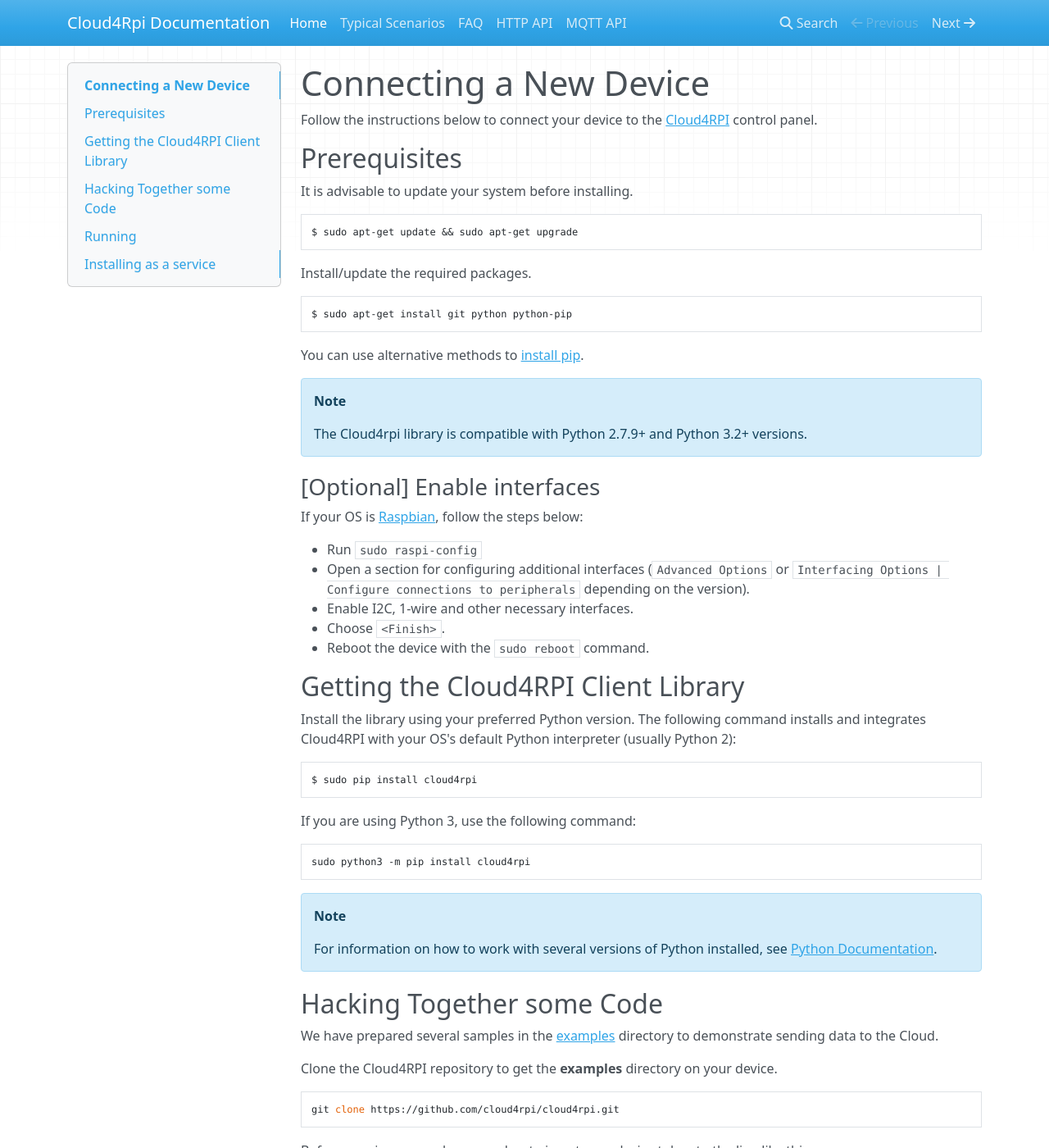
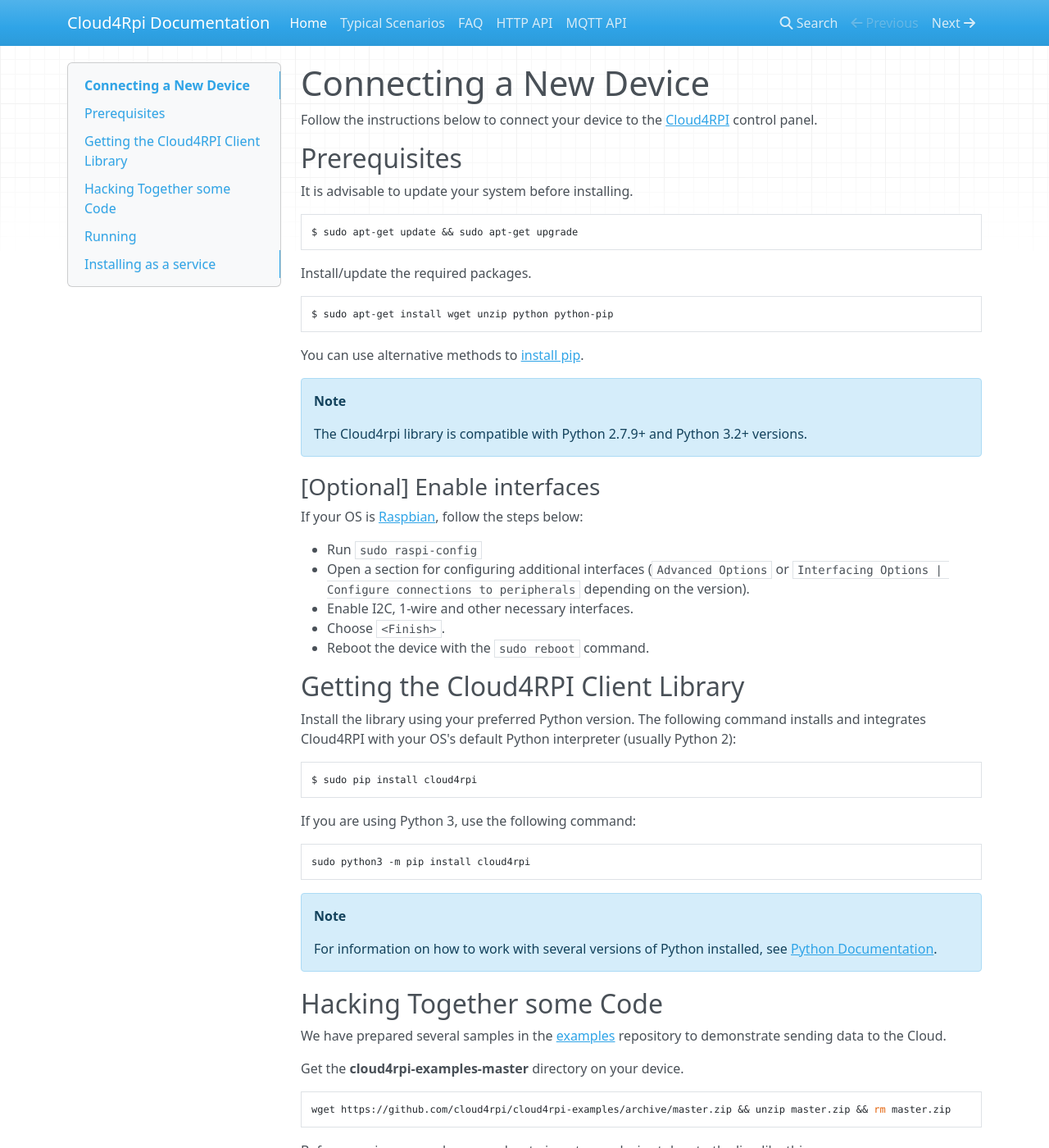
Before and after one commit to cloud4rpi/docs, an MkDocs documentation site: the page built from docs/index.md, in a window 1280 px wide and 1400 px high. Shown: the whole window at 82% size. Built offline with MkDocs 1.6.1, drawn with Linux system fonts in a browser that asks for light colours; nearby versions of some CDN libraries; old or Windows-style settings are respelled for this version of MkDocs.

Commit message:
download examples from a separate repo

````diff
--- a/docs/index.md
+++ b/docs/index.md
@@ -13,7 +13,7 @@
 Install/update the required packages.
 
 ``` bash
-$ sudo apt-get install git python python-pip
+$ sudo apt-get install wget unzip python python-pip
 ```
 
 You can use alternative methods to [install pip](https://pip.pypa.io/en/stable/installing.html).
@@ -51,12 +51,12 @@
 
 ## Hacking Together some Code
 
-We have prepared several samples in the [examples](https://github.com/cloud4rpi/cloud4rpi/tree/master/examples) directory to demonstrate sending data to the Cloud.
+We have prepared several samples in the [examples](https://github.com/cloud4rpi/cloud4rpi-examples) repository to demonstrate sending data to the Cloud.
 
-Clone the Cloud4RPI repository to get the **examples** directory on your device.
+Get the **cloud4rpi-examples-master** directory on your device.
 
 ``` bash
-git clone https://github.com/cloud4rpi/cloud4rpi.git
+wget https://github.com/cloud4rpi/cloud4rpi-examples/archive/master.zip && unzip master.zip && rm master.zip
 ```
 
 Before running a sample, remember to insert your device token to the line like this:
````
